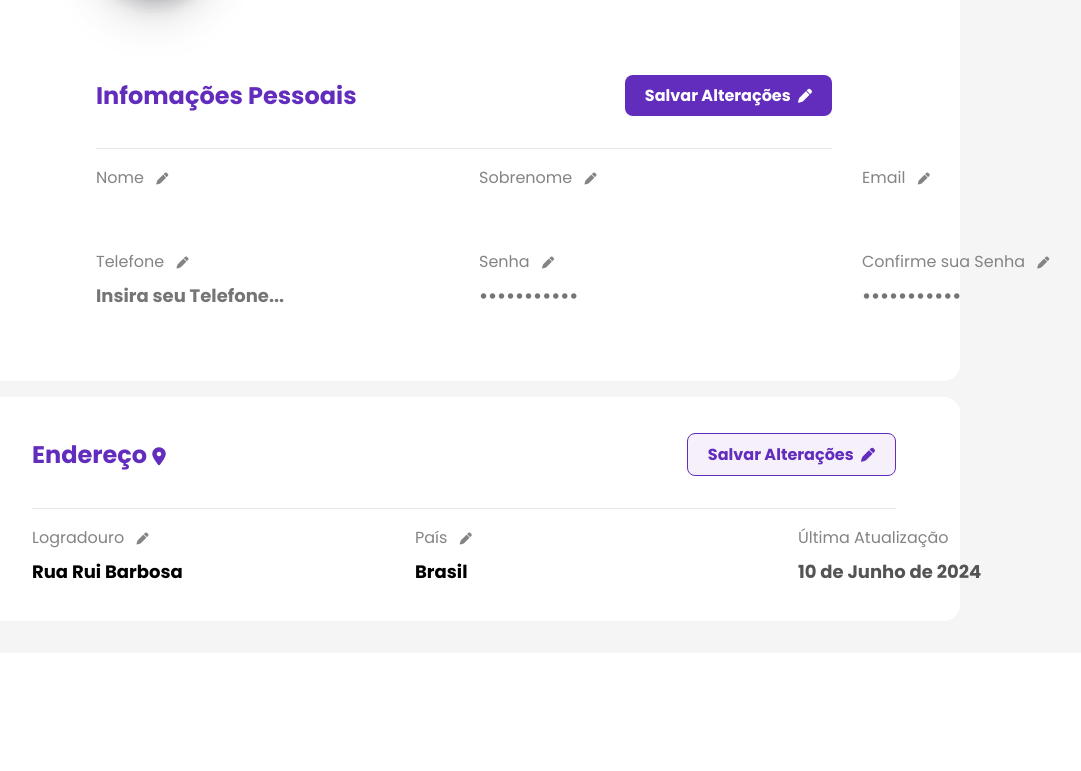
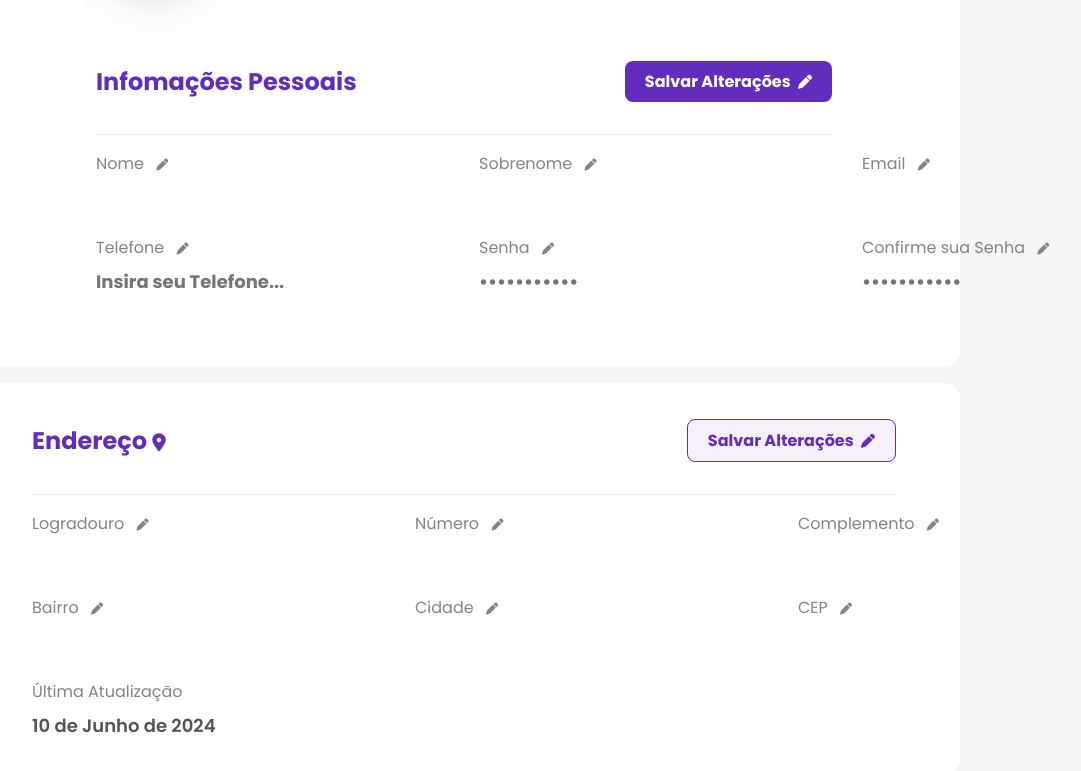
Before and after one commit to erikscar/eapp, an Angular app: page /user in a window 1280 px wide. Shown: the part 399-1170 px from the top of the page, without its empty margins (176-1257 px from the left). Before the commit the page ends 1052 px from the top, so only its background shows below. Built offline with nearby package versions, Linux system fonts and the light colour scheme; no server answers; a web font is replaced by a local one.

Commit message:
feat: add form to update user address

```diff
--- /dev/null
+++ b/src/app/interfaces/Address.ts
@@ -0,0 +1,9 @@
+export default interface Address {
+    id: number,
+    street: string,
+    number: string,
+    complement: string,
+    neighborhood: string,
+    city: string,
+    postalCode: string,
+}
--- a/src/app/interfaces/User.ts
+++ b/src/app/interfaces/User.ts
@@ -1,4 +1,5 @@
 export default interface User {
+address: any;
     id: number,
     firstName: string,
     lastName: string,
--- a/src/app/pages/home/home.component.html
+++ b/src/app/pages/home/home.component.html
@@ -4,7 +4,7 @@
   <div class="top-links-wrapper">
     <div class="top-links">
       <i class="fa-solid fa-location-dot"></i>
-      <p>Entregar para: 09190-370</p>
+      <p>Entregar para: {{ user.address.postalCode}}</p>
     </div>
     <div class="top-links">
       <i class="fa-solid fa-truck"></i>
--- a/src/app/pages/home/home.component.ts
+++ b/src/app/pages/home/home.component.ts
@@ -21,7 +21,8 @@ export class HomeComponent implements OnInit {
     email: '',
     createdAt: '',
     phone: '',
-    imageUrl: ''
+    imageUrl: '',
+    address: undefined
   };
 
   products: any[] = [];
--- a/src/app/pages/user/user.component.html
+++ b/src/app/pages/user/user.component.html
@@ -21,8 +21,8 @@
     (ngSubmit)="updateUser(updateForm)"
   >
     <div class="user-info">
-      <div class="profile-image-wrapper">
-        <img [src]="user.imageUrl" *ngIf="user.imageUrl; else blankUser" />
+      <div class="profile-image-wrapper" *ngIf="user.imageUrl; else blankUser">
+        <img [src]="user.imageUrl"  />
         <input
         type="text"
         class="url-input"
@@ -107,26 +107,42 @@
     </div>
   </form>
 
-  <div class="address">
+  <form [formGroup]="updateAddressForm" (ngSubmit)="updateAddress(updateAddressForm)" class="address">
     <div class="personal-title-wrapper">
       <h2>Endereço <i class="fa-solid fa-location-dot"></i></h2>
       <button>Salvar Alterações <i class="fa-solid fa-pen"></i></button>
     </div>
     <div class="bar"></div>
 
-    <form action="">
+    <div class="form-group">
       <div class="input-label-group">
         <label for="teste">Logradouro <i class="fa-solid fa-pen"></i></label>
-        <input type="text" value="Rua Rui Barbosa" id="teste" />
+        <input type="text" formControlName="street" />
       </div>
       <div class="input-label-group">
-        <label for="">País <i class="fa-solid fa-pen"></i></label>
-        <input type="text" value="Brasil" />
+        <label for="">Número <i class="fa-solid fa-pen"></i></label>
+        <input type="text" formControlName="number" />
+      </div>
+      <div class="input-label-group">
+        <label for="teste">Complemento <i class="fa-solid fa-pen"></i></label>
+        <input type="text" formControlName="complement" />
+      </div>
+      <div class="input-label-group">
+        <label for="teste">Bairro <i class="fa-solid fa-pen"></i></label>
+        <input type="text" formControlName="neighborhood"/>
+      </div>
+      <div class="input-label-group">
+        <label for="teste">Cidade <i class="fa-solid fa-pen"></i></label>
+        <input type="text" formControlName="city"/>
+      </div>
+      <div class="input-label-group">
+        <label for="teste">CEP <i class="fa-solid fa-pen"></i></label>
+        <input type="text" formControlName="postalCode"/>
       </div>
       <div class="input-label-group">
         <label for="">Última Atualização</label>
         <input type="text" value="10 de Junho de 2024" disabled />
       </div>
-    </form>
-  </div>
+    </div>
+</form>
 </div>
--- a/src/app/pages/user/user.component.scss
+++ b/src/app/pages/user/user.component.scss
@@ -304,7 +304,7 @@
             background-color: #e9e8e8;
         }
 
-        form {
+        .form-group {
             display: grid;
             gap: 1.5rem;
             grid-template-columns: repeat(3, 1fr);
@@ -318,7 +318,7 @@
                     border: 0;
                     background-color: transparent;
                     font-size: 18px;
-                    font-weight: 700;
+                    font-weight: 600;
                     margin-top: .5rem;
                     outline: 0;
 
--- a/src/app/pages/user/user.component.ts
+++ b/src/app/pages/user/user.component.ts
@@ -2,16 +2,24 @@ import { Component, OnInit } from '@angular/core';
 import { UserService } from '../../services/user.service';
 import User from '../../interfaces/User';
 import { Router, RouterLink } from '@angular/router';
-import { AbstractControl, FormControl, FormGroup, ReactiveFormsModule, ValidationErrors, Validators } from '@angular/forms';
+import {
+  AbstractControl,
+  FormControl,
+  FormGroup,
+  ReactiveFormsModule,
+  ValidationErrors,
+  Validators,
+} from '@angular/forms';
 import { CommonModule } from '@angular/common';
+import { AddressService } from '../../services/address.service';
+import Address from '../../interfaces/Address';
 
 @Component({
   selector: 'app-user',
   imports: [RouterLink, ReactiveFormsModule, CommonModule],
   templateUrl: './user.component.html',
-  styleUrl: './user.component.scss'
+  styleUrl: './user.component.scss',
 })
-
 export class UserComponent implements OnInit {
   user: User = {
     id: 0,
@@ -20,23 +28,43 @@ export class UserComponent implements OnInit {
     email: '',
     createdAt: '',
     phone: '',
-    imageUrl: ''
-  }
+    imageUrl: '',
+    address: undefined
+  };
+
+  address: Address = {
+    id: 0,
+    street: '',
+    number: '',
+    complement: '',
+    neighborhood: '',
+    city: '',
+    postalCode: '',
+  };
 
   dateOptions: Intl.DateTimeFormatOptions = {
     weekday: 'long',
     year: 'numeric',
     month: 'long',
-    day: 'numeric'
+    day: 'numeric',
   };
 
-  currentDate: string = new Date().toLocaleDateString('pt-BR', this.dateOptions)
+  currentDate: string = new Date().toLocaleDateString(
+    'pt-BR',
+    this.dateOptions
+  );
 
-  constructor(private userService: UserService, private router: Router) {}
+  constructor(
+    private userService: UserService,
+    private addressService: AddressService,
+    private router: Router
+  ) {}
   updateForm!: FormGroup;
+  updateAddressForm!: FormGroup;
 
   ngOnInit(): void {
-    this.updateForm = new FormGroup({
+    this.updateForm = new FormGroup(
+      {
         firstName: new FormControl(''),
         lastName: new FormControl(''),
         email: new FormControl(''),
@@ -44,42 +72,91 @@ export class UserComponent implements OnInit {
         imageUrl: new FormControl(''),
         passwordHash: new FormControl('', [Validators.required]),
         confirmPassword: new FormControl('', [Validators.required]),
-    }, { validators: this.passwordMismatchValidator });
+      },
+      { validators: this.passwordMismatchValidator }
+    );
+
+    this.updateAddressForm = new FormGroup({
+      street: new FormControl(''),
+      number: new FormControl(''),
+      complement: new FormControl(''),
+      neighborhood: new FormControl(''),
+      city: new FormControl(''),
+      postalCode: new FormControl(''),
+    });
 
     this.userService.getUser().subscribe({
       next: (res) => {
         this.user = res;
-        this.user.createdAt = new Date(this.user.createdAt).toLocaleDateString('pt-BR', this.dateOptions);
+        this.user.createdAt = new Date(this.user.createdAt).toLocaleDateString(
+          'pt-BR',
+          this.dateOptions
+        );
 
         this.updateForm.patchValue({
           firstName: this.user.firstName,
           lastName: this.user.lastName,
           email: this.user.email,
           phone: this.user.phone,
-          imageUrl: "",
-          passwordHash: "",
-          confirmPassword: "",
-        })
-      },
-      error: (err) => {
-        console.log(err)
-      },
-    })
-  }
-
-  updateUser(updateForm: FormGroup){
-    console.log(updateForm.value);
-    this.userService.updateUser(updateForm.value).subscribe({
-      next: () => {
-        this.router.navigate(["/home"])
+          imageUrl: '',
+          passwordHash: '',
+          confirmPassword: '',
+        });
       },
       error: (err) => {
         console.log(err);
       },
-    })
+    });
+
+    this.addressService.getAddressByUser().subscribe({
+      next: (res) => {
+        console.log(res);
+        this.address = res;
+
+        this.updateAddressForm.patchValue({
+          street: this.address.street,
+          number: this.address.number,
+          complement: this.address.complement,
+          neighborhood: this.address.neighborhood,
+          city: this.address.city,
+          postalCode: this.address.postalCode,
+        });
+      },
+      error: (err) => {
+        console.log(err);
+      },
+    });
   }
 
-  passwordMismatchValidator(control: AbstractControl) : ValidationErrors | null {
-    return control.get("passwordHash")?.value !== control.get("confirmPassword")?.value ? { missmatch: true} : null;
+  updateUser(updateForm: FormGroup) {
+    console.log(updateForm.value);
+    this.userService.updateUser(updateForm.value).subscribe({
+      next: () => {
+        this.router.navigate(['/home']);
+      },
+      error: (err) => {
+        console.log(err);
+      },
+    });
+  }
+
+  updateAddress(updateAddressForm: FormGroup) {
+    console.log(updateAddressForm.value);
+    this.addressService.updateUserAddress(updateAddressForm.value).subscribe({
+      next: (res) => {
+        console.log(res);
+        this.router.navigate(['/home']);
+      },
+      error: (err) => {
+        console.log(err);
+      },
+    });
+  }
+
+  passwordMismatchValidator(control: AbstractControl): ValidationErrors | null {
+    return control.get('passwordHash')?.value !==
+      control.get('confirmPassword')?.value
+      ? { missmatch: true }
+      : null;
   }
 }
--- /dev/null
+++ b/src/app/services/address.service.ts
@@ -0,0 +1,25 @@
+import { HttpClient, HttpHeaders } from '@angular/common/http';
+import { Injectable } from '@angular/core';
+import { Observable } from 'rxjs';
+
+@Injectable({
+  providedIn: 'root'
+})
+export class AddressService {
+  apiUrl: string = "http://localhost:5104/api/Address"
+  constructor(private http: HttpClient) { }
+
+  getAddressByUser(): Observable<any> {
+    const token = localStorage.getItem('token');
+    const headers = new HttpHeaders().set('Authorization', `Bearer ${token}`);
+
+    return this.http.get(this.apiUrl, { headers })
+  }
+
+  updateUserAddress(data: any): Observable<any> {
+    const token = localStorage.getItem('token');
+    const headers = new HttpHeaders().set('Authorization', `Bearer ${token}`);
+
+    return this.http.put(this.apiUrl, data, { headers })
+  }
+}
--- a/src/app/services/user.service.ts
+++ b/src/app/services/user.service.ts
@@ -34,10 +34,4 @@ export class UserService {
     return this.http.put<User>(`${this.apiUrl}`, data, { headers })
   }
 
-  // postCart(data: any): Observable<any> {
-  //   const token = localStorage.getItem('token');
-  //   const headers = new HttpHeaders().set('Authorization', `Bearer ${token}`)
-
-  //   return this.http.post("http://localhost:5104/api/User" , data, { headers })
-  // }
 }
```
Also changed, not shown: 1 other file (tests, documents, lock files or other folders). Lines whose indentation alone changed are shown as unchanged.
